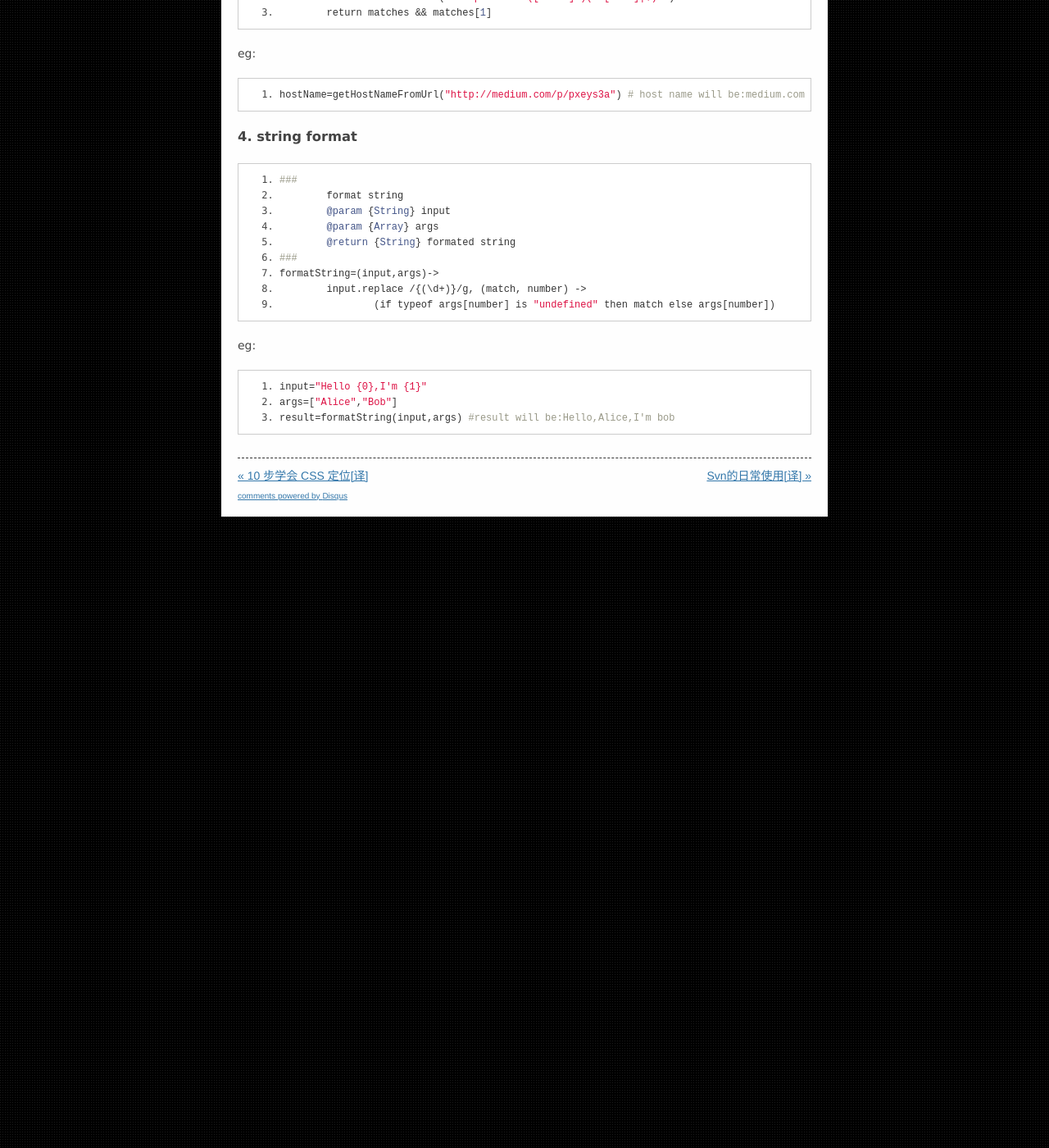
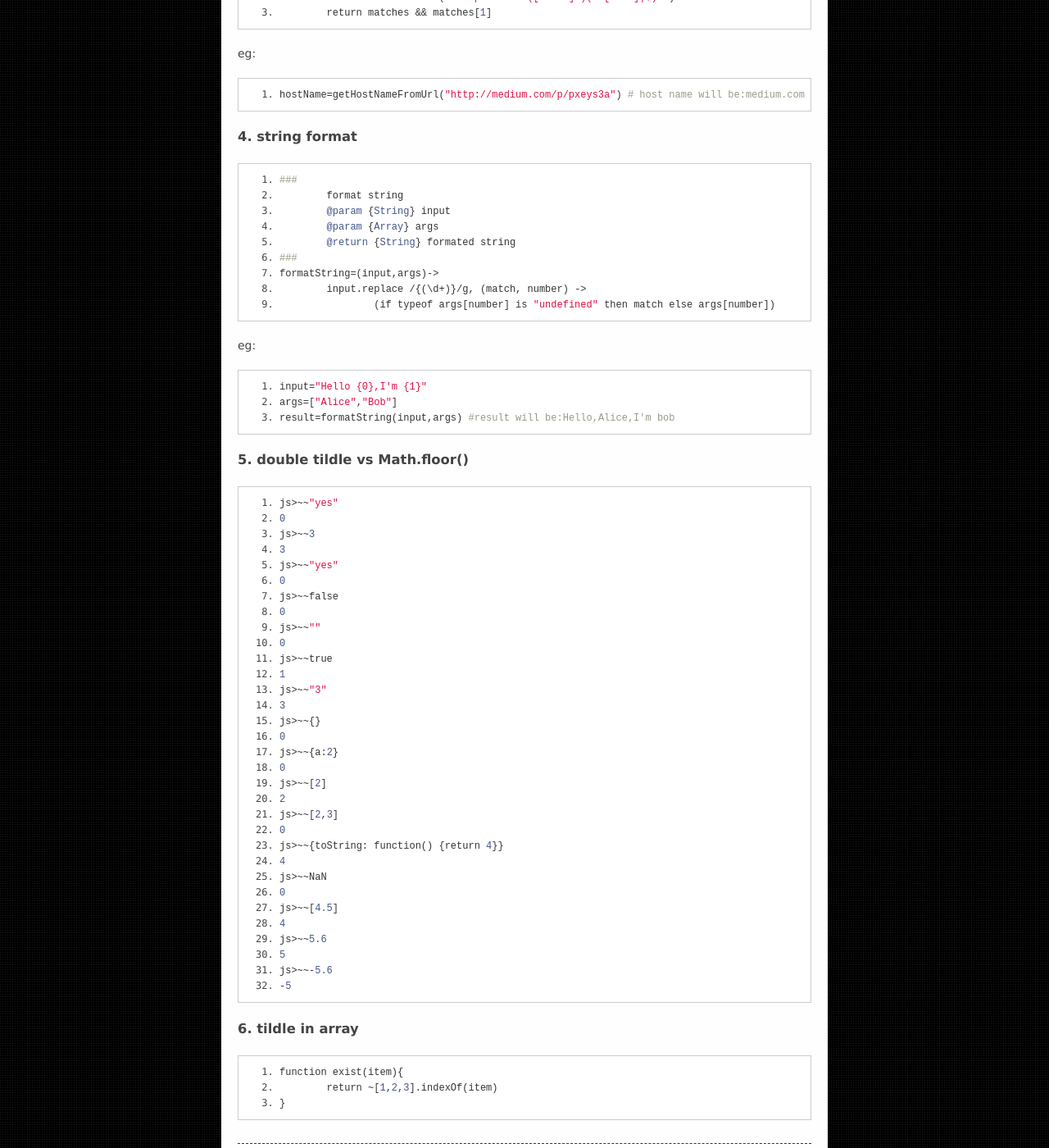
Before and after one commit to osrpt/osrpt.github.com, a Jekyll site: the page built from _posts/2014-06-23-javascript-snippets.md, in a window 1280 px wide and 1400 px high, scrolled down 1878 px. Shown: the whole window at 82% size. Built offline with Jekyll 4.4.1, drawn with Linux system fonts in a browser that asks for light colours; nearby versions of some CDN libraries; Markdown is read by kramdown in place of the engine named in the settings; comment, search, counter and statistics services are not loaded.

Commit message:
indent code

```diff
--- a/_posts/2014-06-23-javascript-snippets.md
+++ b/_posts/2014-06-23-javascript-snippets.md
@@ -109,3 +109,44 @@ eg:
 	input="Hello {0},I'm {1}"
 	args=["Alice","Bob"]
 	result=formatString(input,args) #result will be:Hello,Alice,I'm bob
+
+###5. double tildle vs Math.floor()
+
+	js>~~"yes"
+	0
+	js>~~3
+	3
+	js>~~"yes"
+	0
+	js>~~false
+	0
+	js>~~""
+	0
+	js>~~true
+	1
+	js>~~"3"
+	3
+	js>~~{}
+	0
+	js>~~{a:2}
+	0
+	js>~~[2]
+	2
+	js>~~[2,3]
+	0
+	js>~~{toString: function() {return 4}}
+	4
+	js>~~NaN
+	0
+	js>~~[4.5]
+	4
+	js>~~5.6
+	5
+	js>~~-5.6
+	-5
+
+###6. tildle in array
+
+	function exist(item){
+		return ~[1,2,3].indexOf(item)
+	}
```
